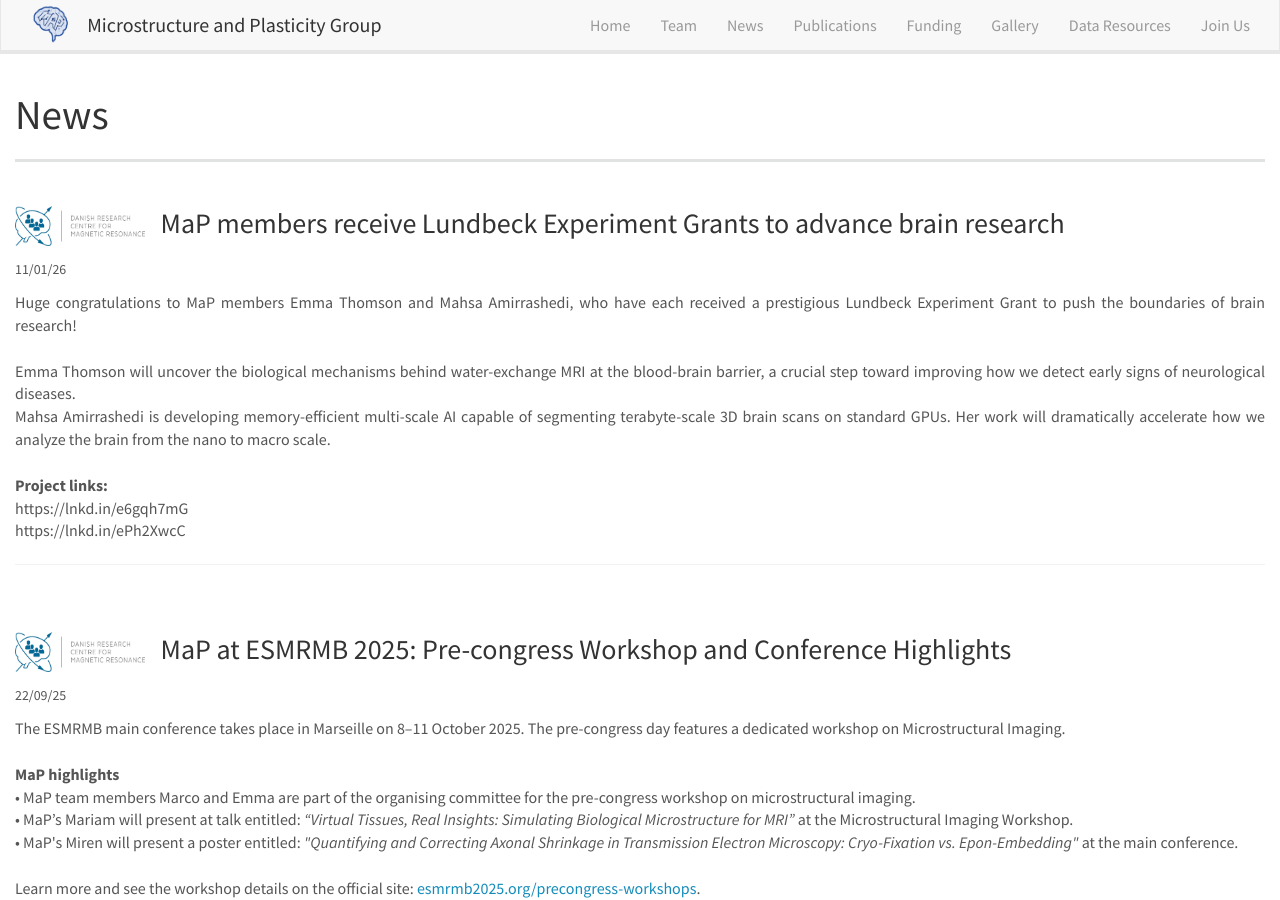
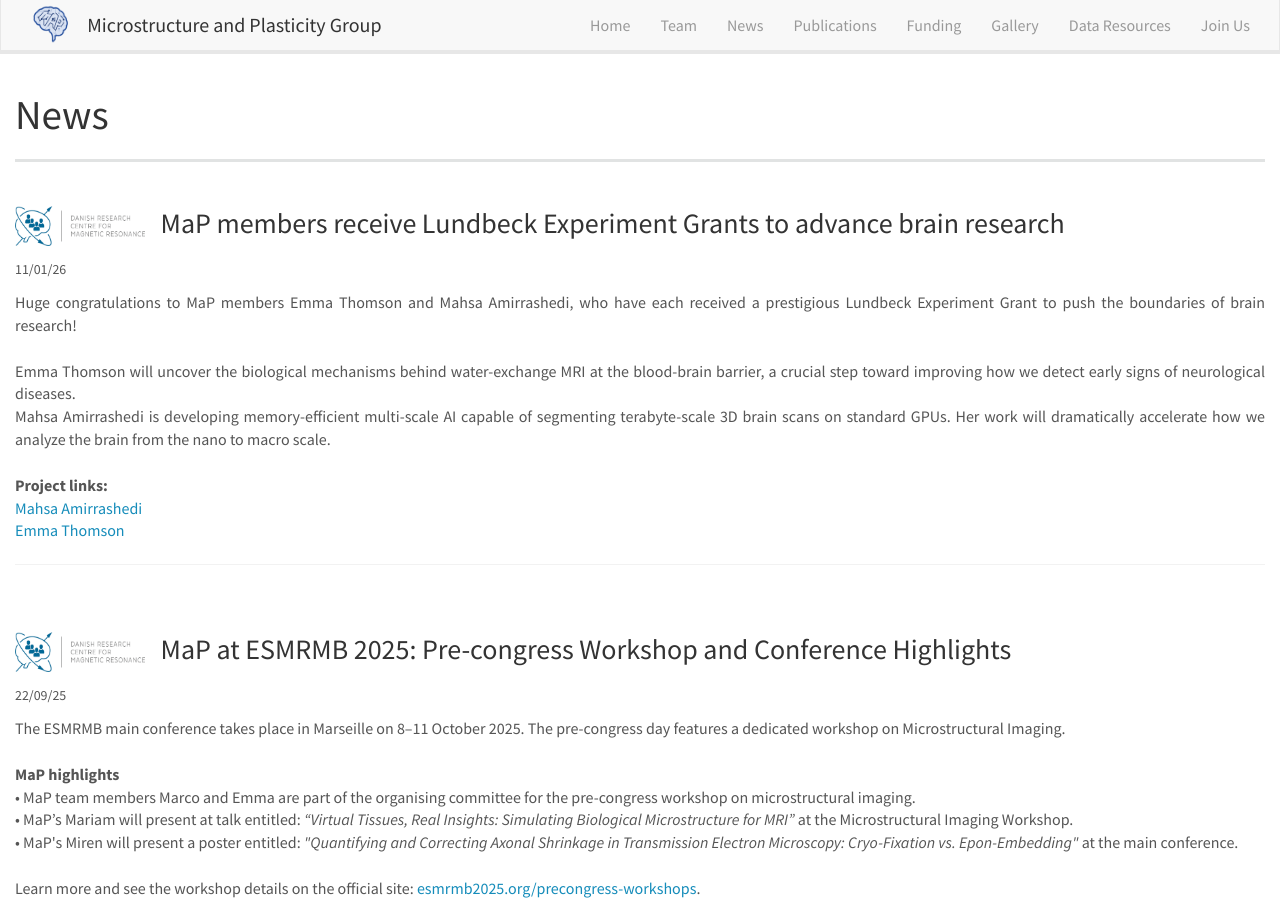
Before and after one commit to MaP-science/MaPWebsite, a Jekyll site: the page built from _pages/news.html, in a window 1280 px wide and 900 px high. Built offline with Jekyll 4.4.1, drawn with Linux system fonts in a browser that asks for light colours; nearby versions of some CDN libraries.

Commit message:
Fixing news item

```diff
--- a/_data/news.yml
+++ b/_data/news.yml
@@ -9,8 +9,8 @@
     <br>Emma Thomson will uncover the biological mechanisms behind water-exchange MRI at the blood-brain barrier, a crucial step toward improving how we detect early signs of neurological diseases.<br> Mahsa Amirrashedi is developing memory-efficient multi-scale AI capable of segmenting terabyte-scale 3D brain scans on standard GPUs. Her work will dramatically accelerate how we analyze the brain from the nano to macro scale.
     <br><br>
     <strong>Project links:</strong><br>
-    https://lnkd.in/e6gqh7mG<br>
-    https://lnkd.in/ePh2XwcC
+    <a href="https://lundbeckfonden.com/en/water-exchange-mri-the-blood-brain-barrier-what-are-we-really-measuring">Mahsa Amirrashedi</a><br>
+    <a href="https://lundbeckfonden.com/en/from-nano-to-macro-memory-efficient-ai-multi-scale-brain-microstructure-segmentation">Emma Thomson</a>
 
 
 - date: 22/09/25
```
Also changed, not shown: images/research/lfe2025.jpeg (added).
